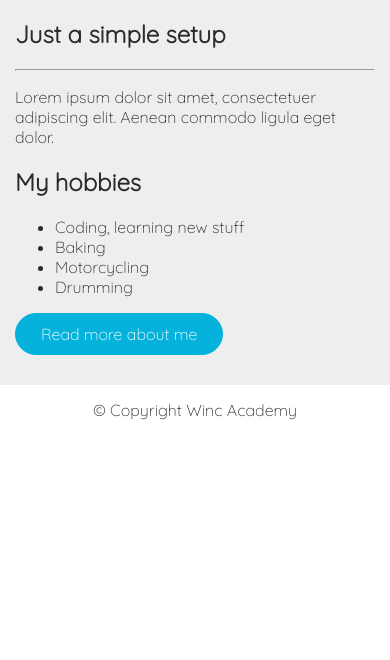
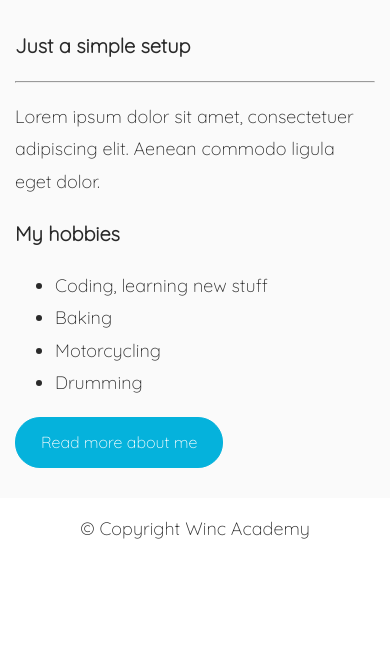
Before and after one commit to fullstack-exercises/first-html-exercise, a plain HTML site: page index.html in a window 390 px wide. Shown: the part 184-844 px from the top of the page. Drawn offline with Linux system fonts and the light colour scheme.

Commit message:
added missing meta name and responsive styling

```diff
--- a/index.html
+++ b/index.html
@@ -2,6 +2,7 @@
 <html>
 
 <head>
+    <meta name="viewport" content="width=device-width, initial-scale=1.0">
     <title>Home</title>
     <link rel="stylesheet" type="text/css" href="style.css">
     <link href="https://fonts.googleapis.com/css2?family=Quicksand:wght@300&display=swap" rel="stylesheet">
--- a/style.scss
+++ b/style.scss
@@ -1,9 +1,14 @@
-// Variables
+/// Variables
+// Colors
 $color-blue: #05b2dc;
 $color-darkblue: #004385;
 $color-white: #ffffff;
 $color-black: #2a2a2a;
 $color-light-grey: #eeeeee;
+$color-lighter-grey: #fafafa;
+// Font-size
+$font-size: 16px;
+// Space
 $space: 15px;
 $space-s: $space * 0.5;
 $space-m: $space * 1.5;
@@ -12,12 +17,14 @@ $space-l: $space * 2;
 body {
     font-family: "Quicksand", sans-serif;
     color: $color-black;
+    font-size: $font-size;
+    line-height: 1.6;
     padding: 0;
     margin: 0;
 }
 
 main {
-    background-color: $color-light-grey;
+    background-color: $color-lighter-grey;
     padding: $space;
 }
 
@@ -39,6 +46,7 @@ header {
 
 nav {
     padding: $space;
+    font-size: $font-size;
     ul {
         margin: 0;
         li {
@@ -102,3 +110,29 @@ footer {
     padding: $space;
     text-align: center;
 }
+
+@media (min-width: 1024px) {
+    body {
+        color: $color-darkblue;
+    }
+    main {
+        background-color: $color-light-grey;
+    }
+}
+
+@media (min-width: 768px) and (max-width: 1023px) {
+    body {}
+}
+
+@media only screen and (max-width: 767px) {
+    body {
+        font-size: 18px;
+        line-height: 1.8;
+    }
+    h1 {
+        font-size: 25px;
+    }
+    h2 {
+        font-size: 20px;
+    }
+}
```
Also changed, not shown: about.html (+1 -0 lines), style.css, 1 other file.
